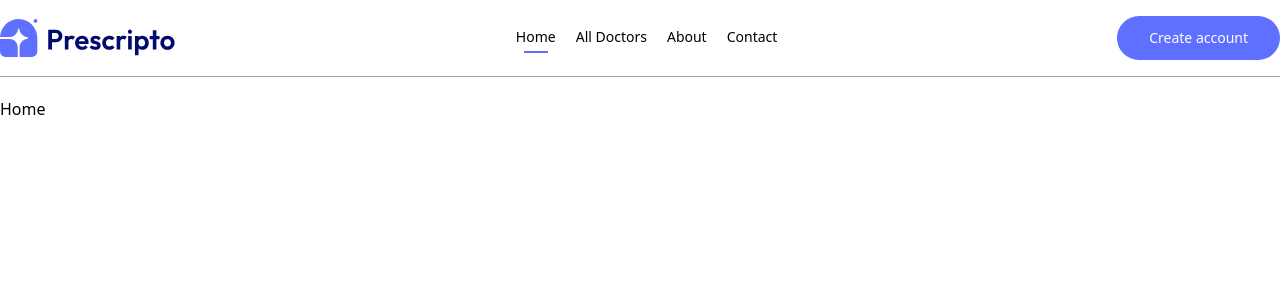
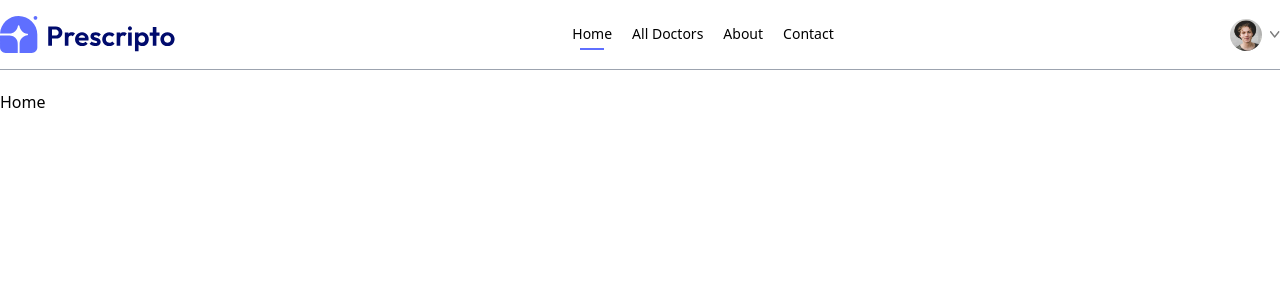
Before and after one commit to TazhibTechnology/Doctor-Appointment-Booking-Website, a React app in the folder frontend/: page / in a window 1280 px wide. Shown: the top 300 px of the page. Built offline with nearby package versions, Linux system fonts and the light colour scheme; the HTML template or start-up script is replaced by a standard one.

Commit message:
Dev all func of Navbar

```diff
--- a/frontend/src/App.jsx
+++ b/frontend/src/App.jsx
@@ -22,7 +22,7 @@
         <Route path='/about' element={<About/>}></Route>
         <Route path='/contact' element={<Contact/>}></Route>
         <Route path='/my_profile' element={<MyProfile/>}></Route>
-        <Route path='/my_appointment' element={<MyAppointments/>}></Route>
+        <Route path='/my_appointments' element={<MyAppointments/>}></Route>
         <Route path='/appointment/:docID' element={<Appointment/>}></Route>
       </Routes>
     </div>
--- a/frontend/src/components/Navbar.jsx
+++ b/frontend/src/components/Navbar.jsx
@@ -1,34 +1,57 @@
-import React from 'react'
-import {assets} from '../assets/assets_frontend/assets'
-import {NavLink} from 'react-router-dom'
+import React, { useState } from "react";
+import { assets } from "../assets/assets_frontend/assets";
+import { NavLink, useNavigate } from "react-router-dom";
 
 const Navbar = () => {
+  const navigate = useNavigate();
+
+  const [showMenu, setShowMenu] = useState(false);
+  const [token, setToken] = useState(true);
   return (
     <div className='flex items-center justify-between text-sm py-4 mb-5 border-b border-b-gray-400'>
-        <img className='w-44 cursor-pointer' src={assets.logo} alt="" />
+      <img className='w-44 cursor-pointer' src={assets.logo} alt='' />
       <ul className='hidden md:flex items-start gap-5 font-medium'>
-          <NavLink to={'/'}>
+        <NavLink to={"/"}>
           <li className='py-1'>Home</li>
-            <hr className='border-none outline-none h-0.5 bg-primary w-3/5 m-auto hidden'/>
+          <hr className='border-none outline-none h-0.5 bg-primary w-3/5 m-auto hidden' />
         </NavLink>
-          <NavLink to={'/doctors'}>
+        <NavLink to={"/doctors"}>
           <li className='py-1'>All Doctors</li>
-            <hr className='border-none outline-none h-0.5 bg-primary w-3/5 m-auto hidden'/>
+          <hr className='border-none outline-none h-0.5 bg-primary w-3/5 m-auto hidden' />
         </NavLink>
-          <NavLink to={'/about'}>
+        <NavLink to={"/about"}>
           <li className='py-1'>About</li>
-            <hr className='border-none outline-none h-0.5 bg-primary w-3/5 m-auto hidden'/>
+          <hr className='border-none outline-none h-0.5 bg-primary w-3/5 m-auto hidden' />
         </NavLink>
-          <NavLink to={'/contact'}>
+        <NavLink to={"/contact"}>
           <li className='py-1'>Contact</li>
-            <hr className='border-none outline-none h-0.5 bg-primary w-3/5 m-auto hidden'/>
+          <hr className='border-none outline-none h-0.5 bg-primary w-3/5 m-auto hidden' />
         </NavLink>
       </ul>
       <div className='felx items-center gap-4'>
-          <button className='bg-primary text-white px-8 py-3 rounded-full font-light hidden md:block'>Create account</button>
+        {token ? (
+          <div className='flex items-center gap-2 cursor-pointer group relative'>
+            <img className='w-8 rounded-full' src={assets.profile_pic} alt='' />
+            <img className='w-2.5 ' src={assets.dropdown_icon} alt='' />
+            <div className='absolute top-0 right-0 pt-14 text-base font-medium text-gray-600 z-20 hidden group-hover:block'>
+              <div className="min-w-48 bg-stone-100 rounded flex flex-col gap-4 p-4">
+                <p onClick={()=>navigate('my-profile')} className="hover:text-black cursor-pointer">My Profile</p>
+                <p onClick={()=>navigate('my-appointments')} className="hover:text-black cursor-pointer">My Appointment</p>
+                <p onClick={()=>setToken(false)} className="hover:text-black cursor-pointer">Logout</p>
               </div>
             </div>
-  )
-}
+          </div>
+        ) : (
+          <button
+            onClick={() => navigate("/login")}
+            className='bg-primary text-white px-8 py-3 rounded-full font-light hidden md:block'
+          >
+            Create account
+          </button>
+        )}
+      </div>
+    </div>
+  );
+};
 
-export default Navbar
+export default Navbar;
```
Lines whose indentation alone changed are shown as unchanged.
